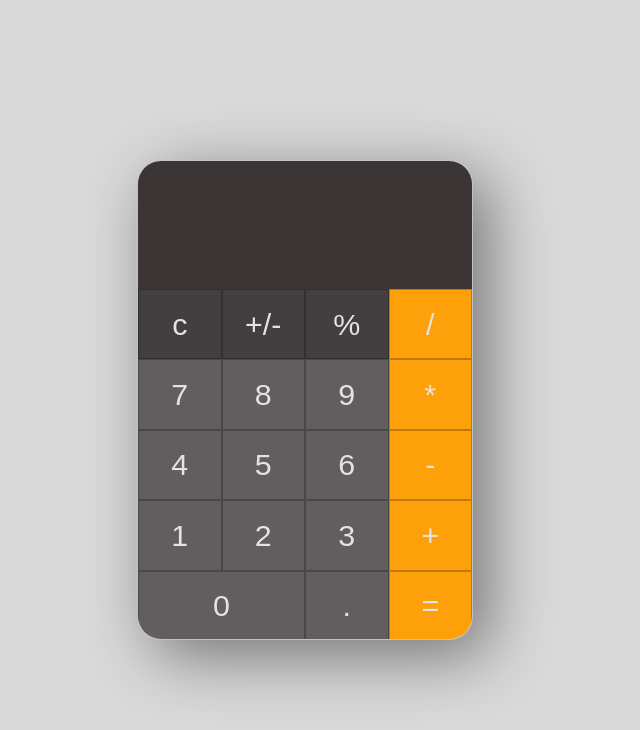
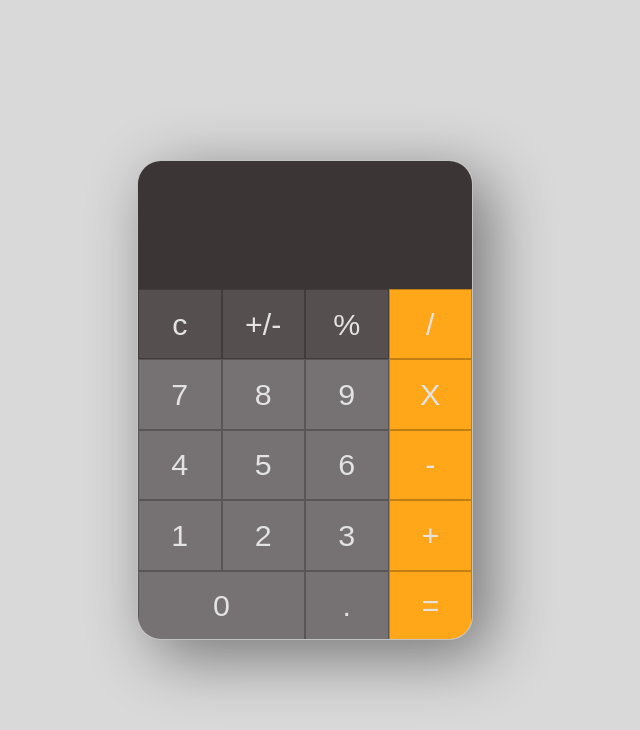
Before and after one commit to benaderaw/simple-calc, a website: page index.html in a window 1280 px wide. Shown: the whole page, without its empty margins (335-975 px from the left). Drawn offline with Linux system fonts and the light colour scheme.

Commit message:
added btn css

```diff
--- a/index.html
+++ b/index.html
@@ -33,7 +33,7 @@
           <button class="btn seven btn-number">7</button>
           <button class="btn eight btn-number">8</button>
           <button class="btn nine btn-number">9</button>
-          <button class="btn multiply btn-operator">*</button>
+          <button class="btn multiply btn-operator">X</button>
 
           <button class="btn fou btn-number">4</button>
           <button class="btn five btn-number">5</button>
--- a/src/css/style.css
+++ b/src/css/style.css
@@ -33,7 +33,7 @@ html {
 }
 
 .display-bt {
-  /* pointer-events: none; */
+  pointer-events: none;
   font-size: 4.5rem;
   background-color: #3c3536;
   width: 21rem;
@@ -56,6 +56,7 @@ html {
   border: 1.2px rgba(0, 0, 0, 0.247) solid;
   width: 25%;
   height: 4.4rem;
+  transition: 0.05s ease-out;
 }
 
 .bottom-btns {
@@ -68,13 +69,26 @@ html {
 
 .btn-number,
 .btn-point {
-  background-color: #625e5f;
+  background-color: #767172;
 }
 
 .btn-operator {
-  background-color: #fea009;
+  background-color: #ffa719;
 }
 
 .btn-action {
-  background-color: #433e3f;
+  background-color: #564f50;
 }
+
+.btn-number:active,
+.btn-point:active {
+  background-color: #bbb3b4;
+}
+
+.btn-operator:active {
+  background-color: #c27e11;
+}
+
+.btn-action:active {
+  background-color: #767172;
+}
```
